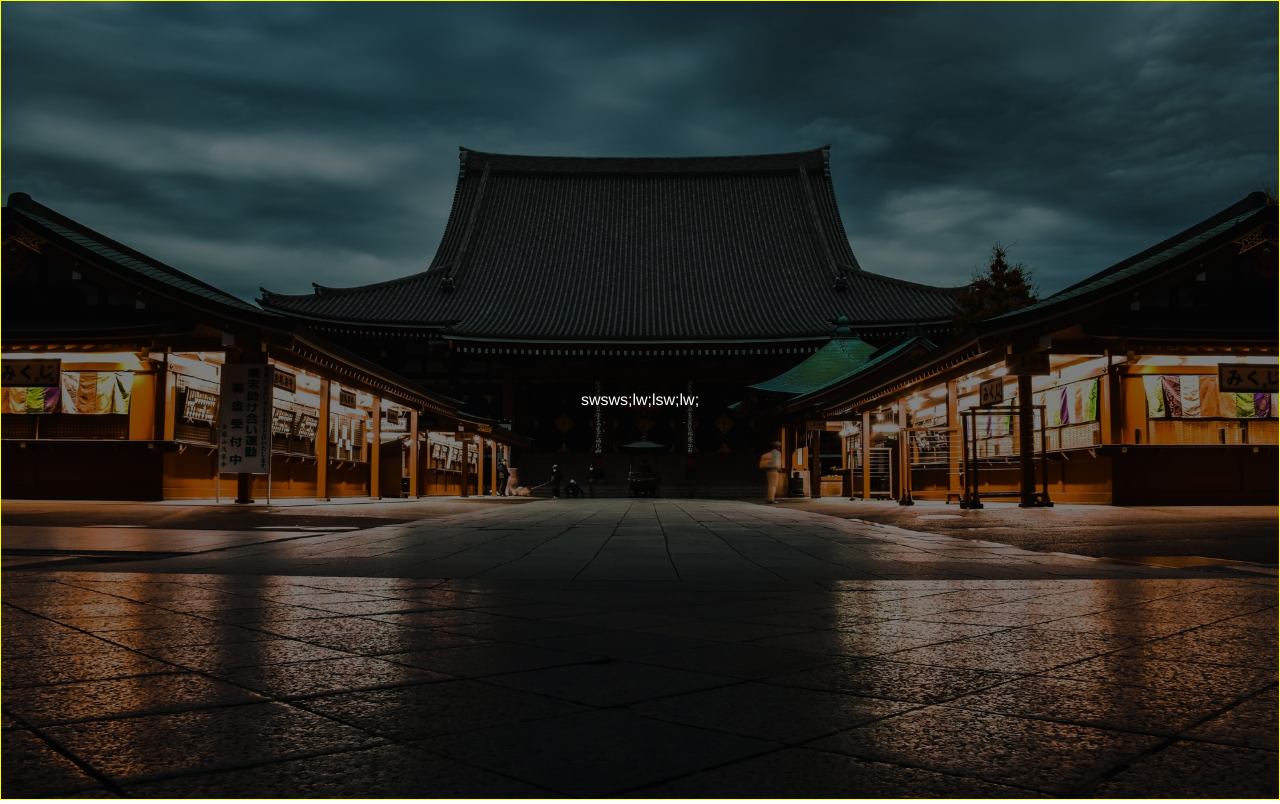
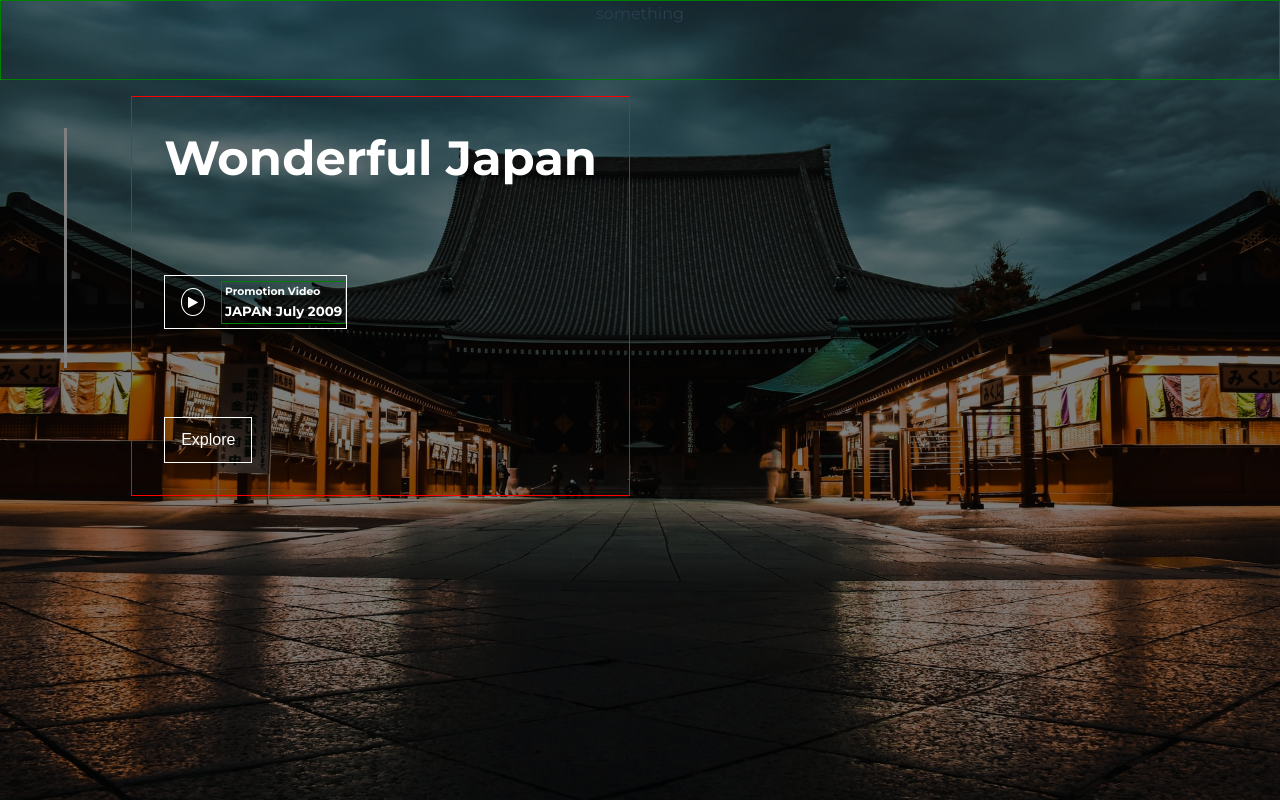
Before and after one commit to Kingmercy-Rayne/j-tours, a Vue app: page / in a window 1280 px wide. Built offline with nearby package versions, Linux system fonts and the light colour scheme.

Commit message:
add main-content area

```diff
--- a/src/App.vue
+++ b/src/App.vue
@@ -17,7 +17,6 @@ export default {
 #app {
   position: relative;
   width: 100%;
-  font-family: Avenir, Helvetica, Arial, sans-serif;
   -webkit-font-smoothing: antialiased;
   -moz-osx-font-smoothing: grayscale;
   text-align: center;
--- a/src/assets/css/global.css
+++ b/src/assets/css/global.css
@@ -2,15 +2,14 @@
 @import url('https://fonts.googleapis.com/css2?family=Montserrat:wght@300;400;500;700&display=swap');
 
 :root {
-  --bg-color--primary: rgb(24, 21, 21);
   --bg-color--alt: rgb(20, 20, 17);
   --bg-color--tri: rgb(26, 27, 29);
   --text-color--primary: #fff;
   --text-color--alt: #e9204f;
   --text-color--tri: #777;
-  --border-color--primary: #e9204f;
+  --border-color--primary: #fff;
   --border-color--alt: #f2532b;
-  --button-bg-color: transparent;
+  --button-bg-color--primary: #e9204f;
   --button-bg-color--alt: #191919;
   --font-family--primary: 'Catamaran';
   --font-family--alt: 'Montserrat';
--- /dev/null
+++ b/src/components/MainContent.vue
@@ -0,0 +1,77 @@
+<template>
+  <main class="main">
+    <h1>Wonderful Japan</h1>
+    <div class="promotion__video">
+      <button class="play__button"><i class="fas fa fa-play"></i></button>
+      <div class="promotion__text">
+        <h6>Promotion Video</h6>
+        <h5><span>JAPAN</span> July 2009</h5>
+      </div>
+    </div>
+    <button>Explore</button>
+  </main>
+</template>
+<script>
+export default {
+  name: 'MainContent',
+};
+</script>
+
+<style lang="stylus" scoped>
+.main {
+  z-index: 5;
+  min-height: 50vh;
+  display: flex;
+  flex-direction: column;
+  align-items: flex-start;
+  justify-content: space-between;
+  margin-right: auto;
+  padding: 2em;
+  color: white;
+  border: solid thin red;
+
+  h1 {
+    font-family: var(--font-family--alt);
+    font-weight: 700;
+    font-size: 3rem;
+  }
+
+  .promotion__video {
+    display: flex;
+    align-items: center;
+    justify-content: space-between;
+    border: solid thin var(--border-color--primary);
+    padding: 0.3em 0;
+    font-family: var(--font-family--alt);
+
+    .play__button {
+      text-align: center;
+      border: solid thin var(--border-color--primary);
+      border-radius: 50%;
+      padding: 0.2em;
+      margin: 0 1em;
+
+      i {
+        font-size: 0.8rem;
+        padding: 0.2em;
+      }
+    }
+
+    .promotion__text {
+      display: flex;
+      flex-direction: column;
+      align-items: flex-start;
+      justify-content: center;
+      padding: 0.2em;
+      text-align: center;
+      font-family: var(--font-family--alt)
+      font-weight:400;
+      border: solid thin green;
+
+      h5 {
+        margin-top: 0.4em;
+      }
+    }
+  }
+}
+</style>
--- /dev/null
+++ b/src/components/SlideBar.vue
@@ -0,0 +1,18 @@
+<template>
+  <div class="slidebar"></div>
+</template>
+
+<script>
+export default {
+  name: 'SlideBar',
+};
+</script>
+
+<style lang="stylus" scoped>
+.slidebar {
+  height: 30vh;
+  width: 0.2rem;
+  margin: 2em 4em;
+  background: white;
+}
+</style>
--- a/src/components/TheNavbar.vue
+++ b/src/components/TheNavbar.vue
@@ -14,7 +14,8 @@ export default {
   top: 0;
   right: 0;
   min-height: 10vh;
-//   padding: 0.2em;
+  padding: 0.2em;
   border: solid thin green;
+  z-index:10;
 }
 </style>
--- a/src/views/Home.vue
+++ b/src/views/Home.vue
@@ -4,27 +4,35 @@
       <img src="../assets/img/jean-vella-AMUXeE7Y2Vc-unsplash.jpg" alt="" />
     </div>
     <div class="backdrop__filter"></div>
-    <main class="main">swsws;lw;lsw;lw;</main>
+    <slide-bar />
+    <main-content />
   </div>
 </template>
 
 <script>
 // @ is an alias to /src
+import MainContent from '@/components/MainContent.vue';
+import SlideBar from '@/components/SlideBar.vue';
 
 export default {
   name: 'Home',
+  components: {
+    MainContent,
+    SlideBar,
+  },
 };
 </script>
 <style lang="stylus" scoped>
 .home {
   position: relative;
-  border: solid thin yellow;
+  // border: solid thin yellow;
   min-height: 100vh;
   width: 100%;
   display: flex;
-  align-items: center;
+  align-items: flex-start;
   justify-content: center;
   z-index: 0;
+  padding-top:6em;
 
   .backdrop__img {
     position: absolute;
@@ -50,10 +58,5 @@ export default {
     z-index: 0;
     background: rgba(0, 0, 0, 0.5);
   }
-
-  .main {
-    z-index: 5;
-    color: white;
-  }
 }
 </style>
```
Also changed, not shown: src/components/HelloWorld.vue (deleted, +0 -58 lines), 1 other file (tests, documents, lock files or other folders).
